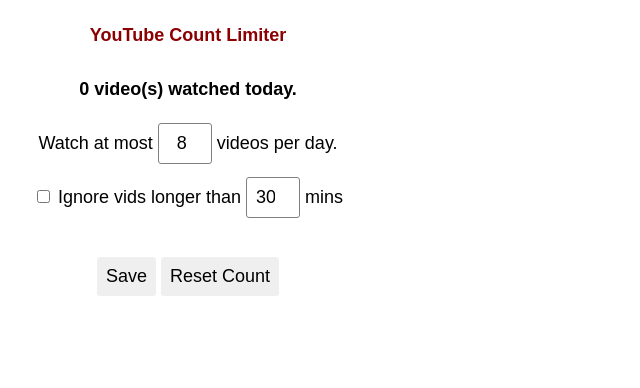
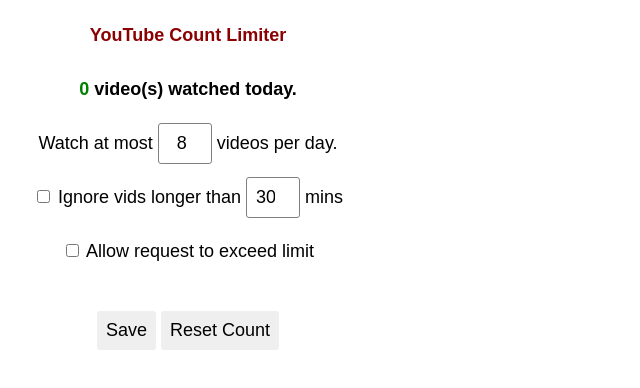
Before and after one commit to dkng27/youtube-daily-count-limiter, a browser extension: page Extension/index.html in a window 1280 px wide. Both pictures are taken after a click on the button "Save". Shown: the whole page, without its empty margins (0-640 px from the left). Drawn offline with Linux system fonts and the light colour scheme.

Commit message:
v0.3 changes.

```diff
--- a/Extension/index.html
+++ b/Extension/index.html
@@ -13,7 +13,7 @@
             height: fit-content;
             width: 20rem;
             display: grid;
-            grid-template-rows: 3rem 3rem 3rem 3rem 4rem 1rem;
+            grid-template-rows: 3rem 3rem 3rem 3rem 3rem 4rem 1rem;
             align-items: center;
         }
 
@@ -79,10 +79,14 @@
         videos per day.
     </div>
     <div>
-        <input type="checkbox" id="bypass-check">
+        <input type="checkbox" id="length-bypass-check">
         Ignore vids longer than
         <input type="number" id="bypass-threshold" min="1" max="99">
         mins
+    </div>
+    <div>
+        <input type="checkbox" id="allow-bypass-check">
+        Allow request to exceed limit
     </div>
     <div id="buttons">
         <input type="button" id="save-limit" value="Save">
--- a/Extension/settings_script.js
+++ b/Extension/settings_script.js
@@ -2,6 +2,7 @@
     chrome.storage.local.set({ list: [] }, () => {
         const status = document.getElementById("status");
         document.getElementById("watch-count").innerText = 0;
+        fillInPopup();
         status.innerText = "Cleared!";
         setTimeout(() => {
             status.innerText = "";
@@ -9,9 +10,13 @@
     });
 }
 
-function saveLimit(limit_, bypassThreshold_) {
+function saveLimit(limit_, bypassThreshold_, allowBypass_) {
     chrome.storage.local.set(
-        { limit: limit_, bypassMinuteThreshold: bypassThreshold_ },
+        {
+            limit: limit_,
+            bypassMinuteThreshold: bypassThreshold_,
+            allowBypass: allowBypass_,
+        },
         () => {
             const status = document.getElementById("status");
             status.innerText = "Saved!";
@@ -24,19 +29,28 @@
 
 const fillInPopup = () => {
     chrome.storage.local.get(
-        { list: [], limit: 8, bypassMinuteThreshold: 62 },
+        { list: [], limit: 8, bypassMinuteThreshold: 100, allowBypass: false },
         (result) => {
+            // How many videos watched
             document.getElementById("watch-count").innerText =
                 result.list.length;
+
+            document.getElementById("watch-count").style.color =
+                result.list.length > result.limit ? "red" : "green";
+
+            // Video limit
             document.getElementById("new-limit").value = result.limit;
-            if (result.bypassMinuteThreshold > 60) {
-                document.getElementById("bypass-check").checked = false;
-                document.getElementById("bypass-threshold").value = 30;
-            } else {
-                document.getElementById("bypass-check").checked = true;
-                document.getElementById("bypass-threshold").value =
-                    result.bypassMinuteThreshold;
-            }
+
+            // Whether allow "ignore videos longer than" and threshold
+            const lengthBypassChecked = result.bypassMinuteThreshold <= 99;
+            document.getElementById("length-bypass-check").checked =
+                lengthBypassChecked;
+            document.getElementById("bypass-threshold").value =
+                lengthBypassChecked ? result.bypassMinuteThreshold : 30;
+
+            // Whether allow "Just one more" button
+            document.getElementById("allow-bypass-check").checked =
+                result.allowBypass;
         }
     );
 };
@@ -45,9 +59,10 @@
 document.getElementById("save-limit").onclick = () => {
     saveLimit(
         document.getElementById("new-limit").value,
-        document.getElementById("bypass-check").checked
+        document.getElementById("length-bypass-check").checked
             ? document.getElementById("bypass-threshold").value
-            : 100
+            : 100,
+        document.getElementById("allow-bypass-check").checked
     );
 };
 document.getElementById("clear-watch-count").onclick = () => {
```
Also changed, not shown: Extension/banner.html (+4 -1 lines), Extension/banner_script.js (+12 -1 lines), Extension/contentScript.js (+4 -16 lines), Extension/manifest.json, Screenshots/install.gif (added), Screenshots/settings.png, 1 other file.
